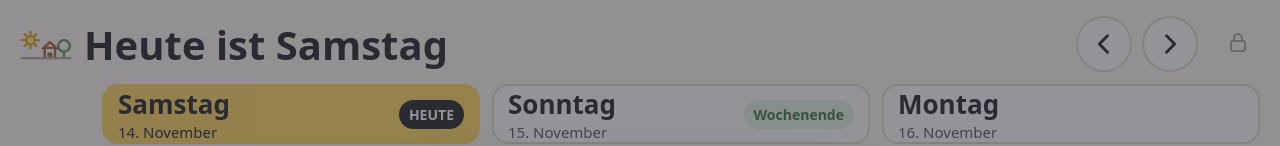
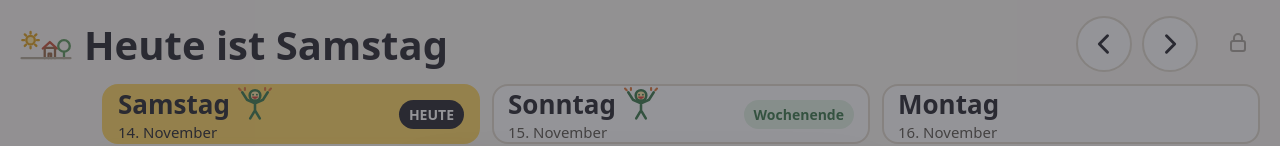
Before and after one commit to elflora93/Kinder_Kalender, a plain HTML site: page index.html in a window 1280 px wide. Shown: the top 146 px of the page. Drawn offline with nearby package versions, Linux system fonts and the light colour scheme; a web font is replaced by a local one.

Commit message:
Wochenende: jubelndes Männchen im Tageskopf
Co-Authored-By: Claude Opus 5.5 <noreply@anthropic.com>
Claude-Session: https://claude.ai/code/session_01AzLuUzGTyFP6FPf231np4u

```diff
--- a/index.html
+++ b/index.html
@@ -224,6 +224,12 @@ const SYM = {
 const KITA_PATH = '<path d="M3 11 12 4l9 7"/><path d="M5 10v10h14V10"/><path d="M10 20v-5h4v5"/>';
 const HOUSE_X = '<svg width="26" height="26" viewBox="0 0 24 24" fill="none" stroke="#5B6573" stroke-width="2" stroke-linecap="round" stroke-linejoin="round" aria-label="Kita zu">' + KITA_PATH + '<path d="M3 3l18 18" stroke="#D6453D" stroke-width="2.5"/></svg>';
 const CASE = '<svg width="26" height="26" viewBox="0 0 24 24" fill="none" stroke="#C86A12" stroke-width="2" stroke-linecap="round" stroke-linejoin="round" aria-label="Urlaub"><rect x="3" y="7" width="18" height="13" rx="2"/><path d="M9 7V5a1 1 0 0 1 1-1h4a1 1 0 0 1 1 1v2M8 7v13M16 7v13"/></svg>';
+const YAY = '<svg width="34" height="34" viewBox="0 0 32 32" fill="none" stroke="#3E7A4E" stroke-width="2.4" stroke-linecap="round" stroke-linejoin="round" aria-label="Wochenende" style="vertical-align:-6px">' +
+  '<path d="M1 1.5l1.5 1.5M31 1.5l-1.5 1.5M6.5 1v1.8M25.5 1v1.8" stroke="#E07A3F" stroke-width="2"/>' +
+  '<circle cx="16" cy="8" r="5" fill="#FFE7A8"/>' +
+  '<circle cx="14.2" cy="7.2" r="0.9" fill="#3E7A4E" stroke="none"/><circle cx="17.8" cy="7.2" r="0.9" fill="#3E7A4E" stroke="none"/>' +
+  '<path d="M13.6 9.4q2.4 2.6 4.8 0z" fill="#D6453D" stroke="#D6453D" stroke-width="1"/>' +
+  '<path d="M16 13v9M16 15.5L8.5 12 4 5M16 15.5L23.5 12 28 5M16 22l-4.5 7.5M16 22l4.5 7.5"/></svg>';
 const DAYTYPES = {
   Urlaub: { label: 'Urlaub', special: 'urlaub', icon: () => CASE },
   KitaZu: { label: 'Kita zu', special: 'kita', icon: () => HOUSE_X }
@@ -539,13 +545,14 @@ function render() {
     const sp = specialOf(d), we = d.getDay() === 0 || d.getDay() === 6;
     const cls = isToday(d) ? 'today' : (sp || '');
     const icon = sp === 'kita' ? HOUSE_X : (sp === 'urlaub' ? CASE : '');
+    const weIcon = we ? ' ' + YAY : '';
     const tag = isToday(d) ? '<span class="tag today">HEUTE</span>' : (we ? '<span class="tag we">Wochenende</span>' : '');
     const dname = compact ? DAYS_SHORT[d.getDay()] : DAYS_LONG[d.getDay()];
     const ddate = compact ? d.getDate() + '.' + (d.getMonth() + 1) + '.' : d.getDate() + '. ' + MONTHS[d.getMonth()];
     const tagC = compact ? (isToday(d) ? '<span class="tag today">HEUTE</span>' : '') : tag;
     const allDay = googleFor(d).filter((g) => g.allDay && !matchTitle(g.title).day).map((g) => esc(g.title)).join(', ');
     const dateLine = allDay ? ddate + ' · <b>' + allDay + '</b>' : ddate;
-    html += '<div class="dayhead ' + cls + '" style="' + (compact ? 'padding:0 8px' : '') + '"><div style="display:flex;flex-direction:column;min-width:0"><span class="name">' + dname + ' ' + icon + '</span><span class="date" style="white-space:nowrap;overflow:hidden;text-overflow:ellipsis">' + dateLine + '</span></div>' + tagC + '</div>';
+    html += '<div class="dayhead ' + cls + '" style="' + (compact ? 'padding:0 8px' : '') + '"><div style="display:flex;flex-direction:column;min-width:0"><span class="name">' + dname + weIcon + ' ' + icon + '</span><span class="date" style="white-space:nowrap;overflow:hidden;text-overflow:ellipsis">' + dateLine + '</span></div>' + tagC + '</div>';
   });
 
   // Zeitspalte
```
